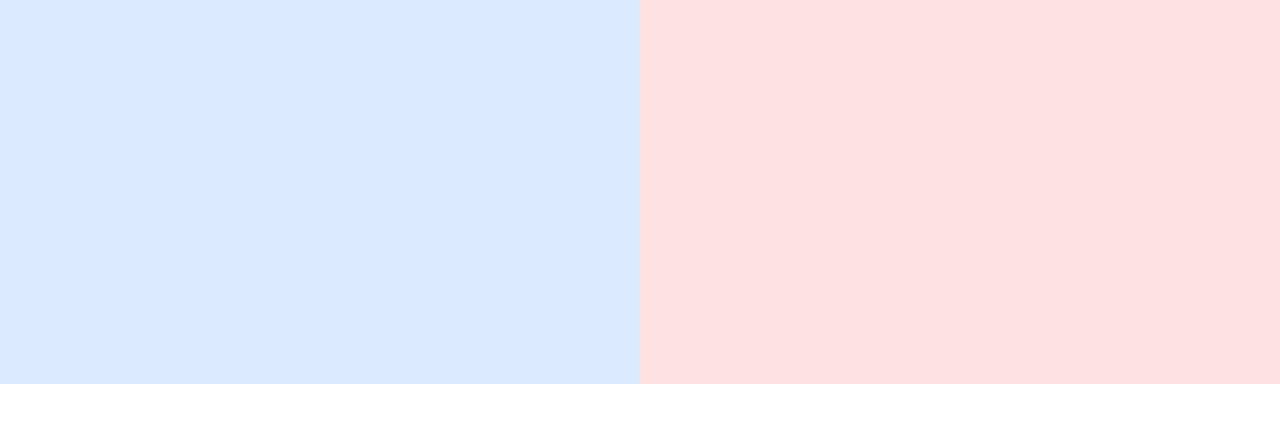
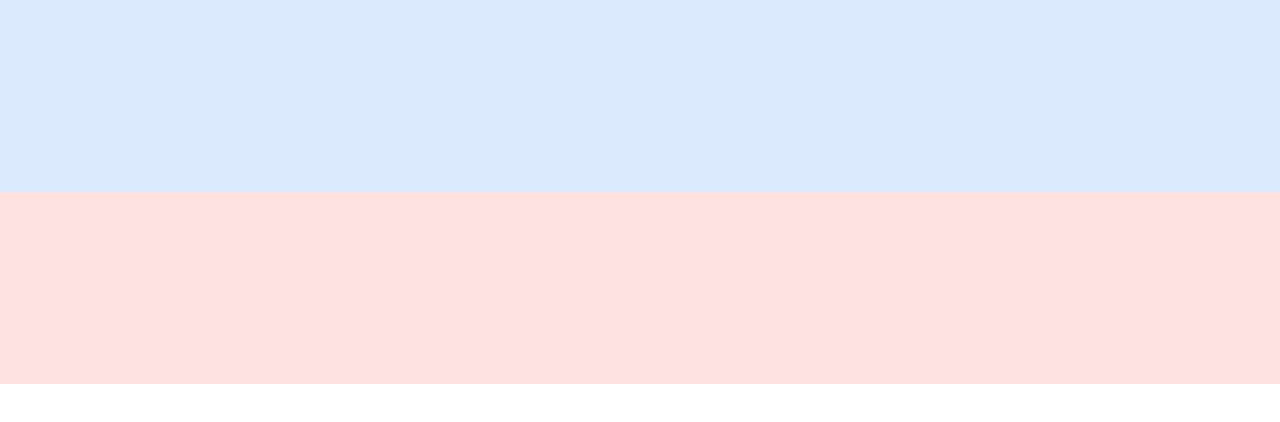
Before and after one commit to octoknyght/flex, a website: page index.html in a window 1280 px wide. Drawn offline with Linux system fonts and the light colour scheme.

```diff
--- a/index.html
+++ b/index.html
@@ -7,16 +7,18 @@
 </head>
 <body>
   <!--
-    02. flex-col (flex-direction: column)
-      a. add a class of flex-col to our #banner
-        - this will position flex items vertically
-        - the default flex-direction is row
+    03. Details Layout
+      #Let's add the base layout for the details section
+      a. add divs for the left and right side of #details, we'll name them #left and #right respectively
+      b. add background colors of orange-100 and yellow-100 to #left and #right respectively
+      c. try refreshing the browser and see if you can spot the changes
+        - if you didn't see any changes, then you correctly followed everything : )
 
     Don't forget to run
     'npx tailwindcss -i ./src/input.css -o ./dist/output.css' or
     'npx tailwindcss -i ./src/input.css -o ./dist/output.css --watch'
   -->
-  <div id="banner" class="flex h-96 bg-gray-100">
+  <div id="banner" class="flex flex-col h-96 bg-gray-100">
     <div id="cover" class="flex-1 bg-blue-100"></div>
     <div id="details" class="flex-1 bg-red-100"></div>
   </div>
```
Also changed, not shown: dist/output.css.
